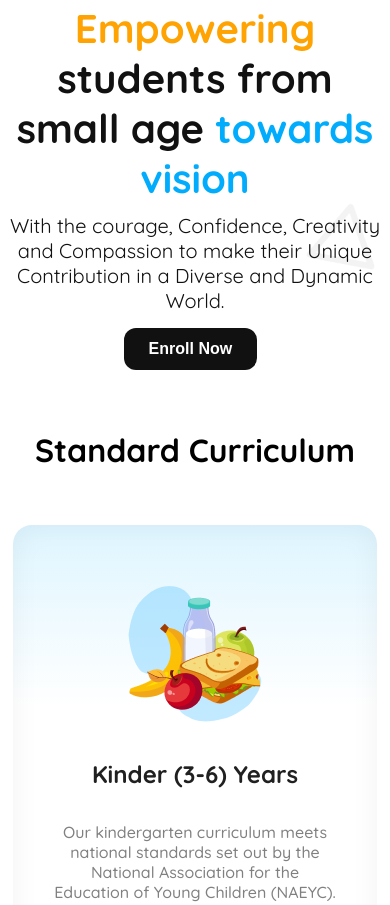
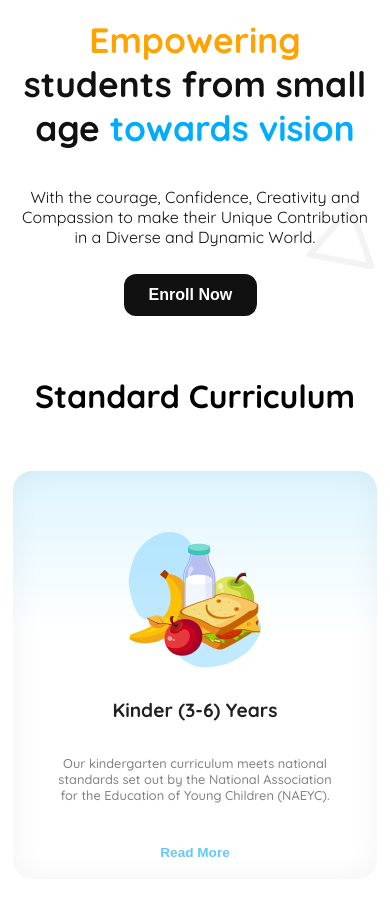
Before and after one commit to afrirahman/web-dev-assignment-2, a plain HTML site: page index.html in a window 390 px wide. Shown: the part 635-1540 px from the top of the page. Drawn offline with Linux system fonts and the light colour scheme.

Commit message:
updated styles

```diff
--- a/styles/style.css
+++ b/styles/style.css
@@ -473,17 +473,20 @@ footer ul{
     max-width:100%;
     max-height:50%;
     margin: 0 auto;
-    font-size: 2.5rem;
+    font-size: 2.2rem;
     text-align: center;
     margin-top: 10px;
+    padding: 15px;
 
    }
    .banner-description{
     max-width:100% ;
     max-height:50%;
     margin: 0 auto;
+    padding: 12px;
     text-align: center;
     margin-top: 10px;
+    font-size: 1rem;
    }
    .banner-btn{
     margin-top: 15px;
@@ -507,6 +510,7 @@ footer ul{
    .section{
     display: none;
    }
+
   .sec1-item1 , .sec1-item2 , .sec1-item3 , .section-1{
     max-width: 100%;
    }
@@ -521,8 +525,20 @@ footer ul{
    }
    .sec1-item1 , .sec1-item2 , .sec1-item3{
     max-width: 22.3rem;
-    max-height: 20.8rem;
+    max-height: 18rem;
    }
+   .item-title{
+    font-size: 1.2rem;
+
+}
+.item-description{
+    font-size: 0.8rem;
+
+}
+.item-btn1 , .item-btn2 , .item-btn3{
+    font-size: 0.85rem;
+
+}
    .round{
     display: none;
    }
@@ -587,7 +603,6 @@ footer ul{
     .ftr-container{
         flex-direction: column;
         max-width:100%;
-        margin: 0 auto;
         padding: 0 15px;
 
 
```
